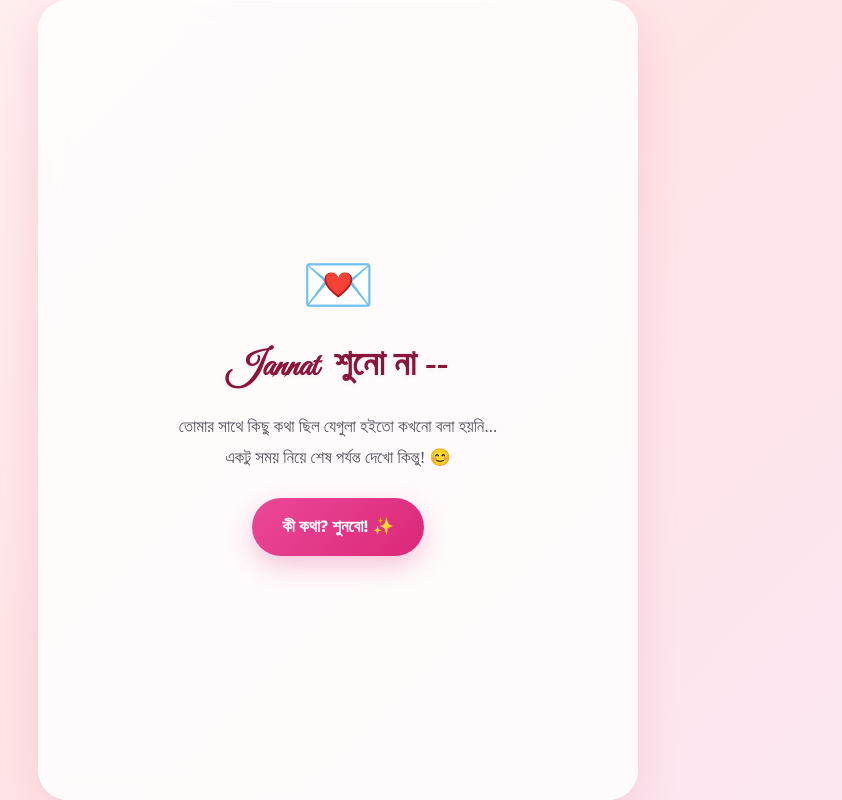
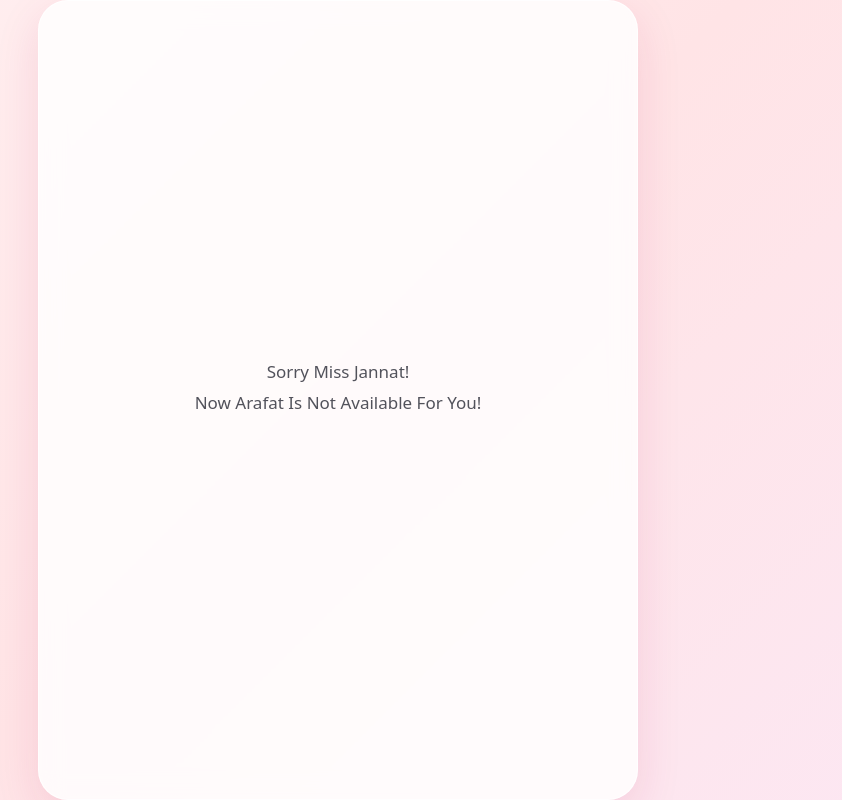
Before and after one commit to code-with-arafat/you-are-my-pichchi, a React (Vite) app: page / in a window 1280 px wide. Shown: the whole page, without its empty margins (302-1144 px from the left). Built offline with nearby package versions, Linux system fonts and the light colour scheme; a web font is replaced by a local one.

Commit message:
closed the template for sometime

```diff
--- a/src/App.jsx
+++ b/src/App.jsx
@@ -27,7 +27,8 @@ function App() {
     return (
       <div className="app">
         <div className="page entrance-page">
-          <div className="top-heart">💌</div>
+          <p className="special-english-font">Sorry Miss Jannat!<br/> Now Arafat Is Not Available For You! </p>
+          {/* <div className="top-heart">💌</div>
 
           <h1 className="special-bangla-font"><span className="special-name-font">Jannat </span> শুনো না --</h1>
 
@@ -42,7 +43,7 @@ function App() {
             className="main-btn"
           >
             কী কথা? শুনবো! ✨
-          </button>
+          </button> */}
         </div>
       </div>
     );
--- a/src/index.css
+++ b/src/index.css
@@ -116,6 +116,11 @@ button {
 .special-name-font{
     font-family: "Great Vibes", cursive;
     padding-right: 10px;
+}
+
+.not-available{
+  font-size: 20px;
+  color: red;
 }
 
 .special-bangla-font{
```
